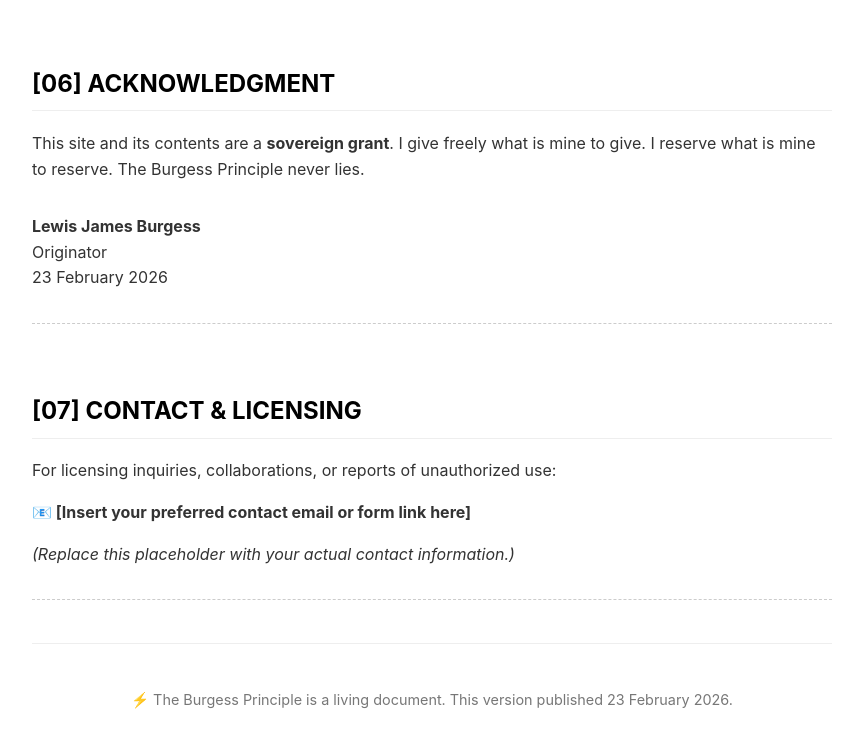
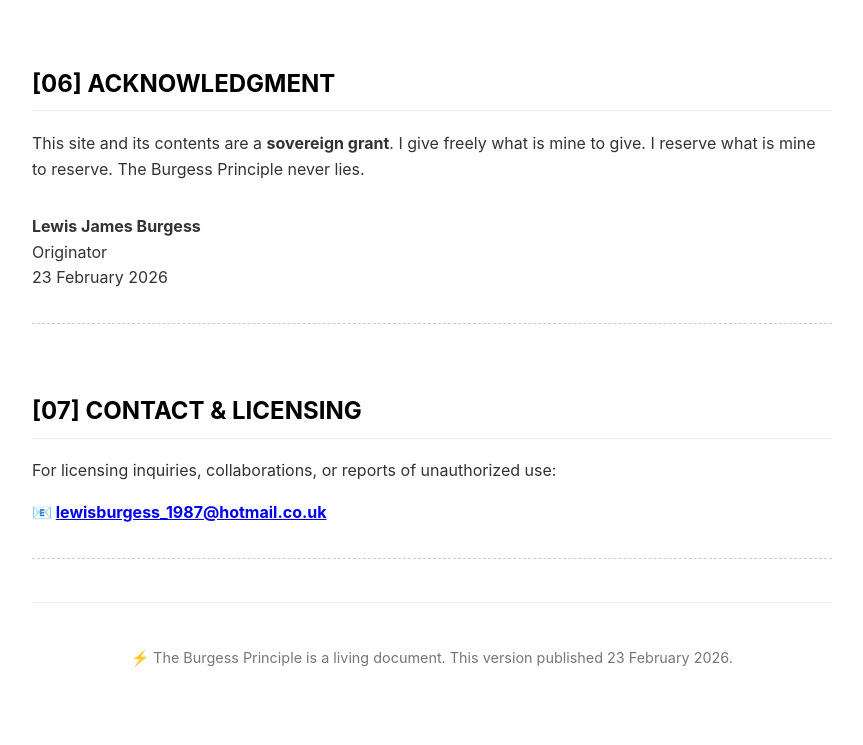
Before and after one commit to ljbudgie/Burgessprinciple, a plain HTML site: page index.html in a window 1280 px wide. Shown: the part 2766-3511 px from the top of the page, without its empty margins (208-1071 px from the left). After the commit the page ends 3469 px from the top, so only its background shows below. Drawn offline with Linux system fonts and the light colour scheme.

Commit message:
Add contact info

```diff
--- a/index.html
+++ b/index.html
@@ -152,10 +152,9 @@
     </div>
 
     <div class="section">
-        <h2>[07] CONTACT & LICENSING</h2>
+        <h2>[07] CONTACT &amp; LICENSING</h2>
         <p>For licensing inquiries, collaborations, or reports of unauthorized use:</p>
-        <p><strong>📧 [Insert your preferred contact email or form link here]</strong></p>
-        <p><em>(Replace this placeholder with your actual contact information.)</em></p>
+        <p><strong>📧 <a href="mailto:lewisburgess_1987@hotmail.co.uk">lewisburgess_1987@hotmail.co.uk</a></strong></p>
     </div>
 
     <footer>
```
